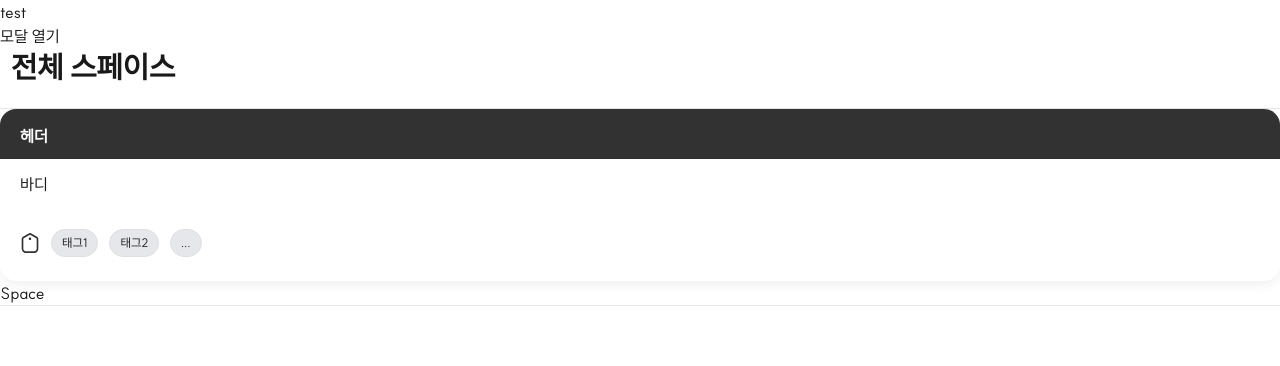
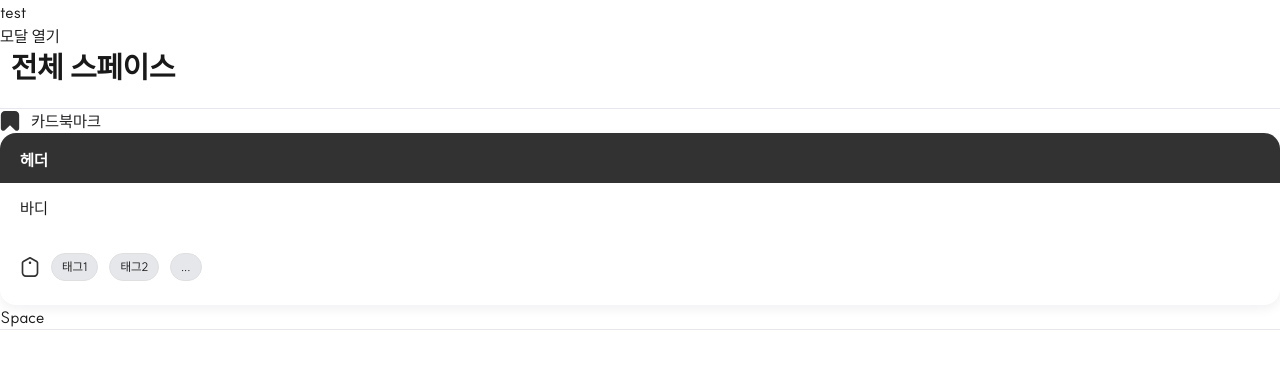
Before and after one commit to muzi55/didit, a Next.js app: page / in a window 1280 px wide. Shown: the top 366 px of the page. Built offline with nearby package versions, Linux system fonts and the light colour scheme.

Commit message:
storybook: CardBookMark에 active 속성 추가 및 아이콘 색상 변경, 스토리에 활성화 여부 제어 추가

```diff
--- a/src/app/_components/common/card/CardBookMark.tsx
+++ b/src/app/_components/common/card/CardBookMark.tsx
@@ -2,10 +2,16 @@ import React from "react";
 
 import { icons } from "@/shared/libs/common/icons";
 
-export default function CardBookMark({ children }: { children: string }) {
+export default function CardBookMark({
+	children,
+	active = false,
+}: {
+	children: string;
+	active?: boolean;
+}) {
 	return (
 		<div className="flex items-center gap-x-[11px]">
-			<span>{icons.bookMark}</span>
+			<span>{icons.bookMark(active)}</span>
 			{children}
 		</div>
 	);
--- a/src/app/page.tsx
+++ b/src/app/page.tsx
@@ -2,6 +2,7 @@
 
 import { useState } from "react";
 
+import CardBookMark from "./_components/common/card/CardBookMark";
 import DailyCard from "./_components/common/card/DailyCard";
 import TitleHeading from "./_components/common/heding/TitleHeading";
 import Space from "./_components/space/Space";
@@ -59,6 +60,8 @@ export default function Home() {
 
 			<button onClick={openActive}>모달 열기</button>
 			<TitleHeading>전체 스페이스</TitleHeading>
+			<CardBookMark active={false}>카드북마크</CardBookMark>
+
 			<DailyCard>
 				<DailyCard.Header>헤더</DailyCard.Header>
 				<DailyCard.Body>바디</DailyCard.Body>
--- a/src/shared/libs/common/icons.tsx
+++ b/src/shared/libs/common/icons.tsx
@@ -474,7 +474,9 @@ export const icons = {
 			</defs>
 		</svg>
 	),
-	bookMark: (
+	bookMark: (fill = false) => {
+		const iconColor = fill ? "#ADD738" : "#323232";
+		return (
 			<svg
 				width="20"
 				height="20"
@@ -485,7 +487,7 @@ export const icons = {
 				<g clipPath="url(#clip0_459_10494)">
 					<path
 						d="M2.37399 19.625C2.82902 19.8195 3.33211 19.8723 3.81761 19.7765C4.30312 19.6808 4.7485 19.441 5.09565 19.0883L9.99982 14.2108L14.904 19.0883C15.1327 19.3203 15.4051 19.5047 15.7054 19.6307C16.0058 19.7567 16.3282 19.8219 16.654 19.8225C16.9888 19.8215 17.3202 19.7544 17.629 19.625C18.0877 19.4393 18.4799 19.1197 18.7541 18.7077C19.0284 18.2958 19.1721 17.8107 19.1665 17.3158V4.16667C19.1652 3.062 18.7258 2.00296 17.9446 1.22185C17.1635 0.440735 16.1045 0.00132321 14.9998 0L4.99982 0C3.89516 0.00132321 2.83612 0.440735 2.055 1.22185C1.27389 2.00296 0.834476 3.062 0.833153 4.16667V17.3158C0.827775 17.8111 0.971967 18.2964 1.24687 18.7084C1.52178 19.1204 1.9146 19.4399 2.37399 19.625Z"
-					fill="#ADD738"
+						fill={iconColor}
 					/>
 				</g>
 				<defs>
@@ -494,7 +496,8 @@ export const icons = {
 					</clipPath>
 				</defs>
 			</svg>
-	),
+		);
+	},
 	emptyAlarm: (
 		<svg
 			width="51"
```
Also changed, not shown: 1 other file (tests, documents, lock files or other folders). Lines whose indentation alone changed are shown as unchanged.
